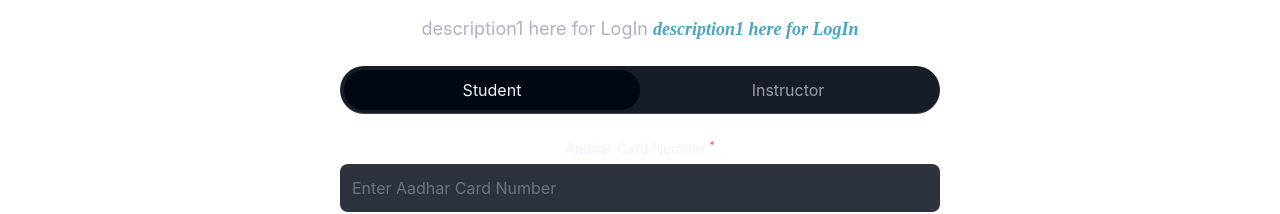
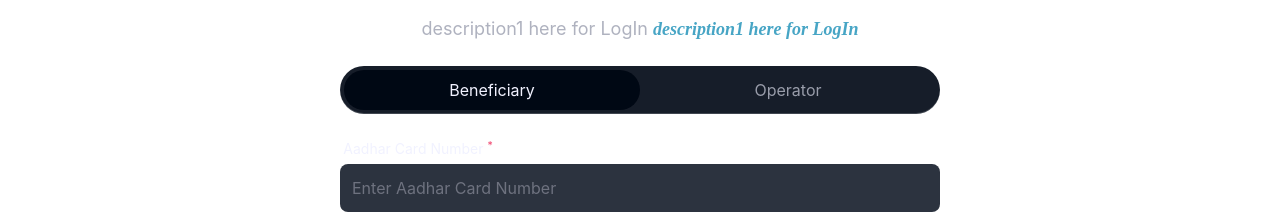
Before and after one commit to KishorAsabe/Amar-Setu-Government-Scheme-Application-Platform, a React (Vite) app: page /login in a window 1280 px wide. Shown: the part 301-515 px from the top of the page. Built offline with nearby package versions, Linux system fonts and the light colour scheme.

Commit message:
update LoginForm.jsx, SchemaDescription.jsx and Home.jsx

```diff
--- a/src/components/core/Auth/LoginForm.jsx
+++ b/src/components/core/Auth/LoginForm.jsx
@@ -39,12 +39,12 @@ function LoginForm() {
   const tabData = [
     {
       id: 1,
-      tabName: "Student",
+      tabName: "Beneficiary",
       type: ACCOUNT_TYPE.STUDENT,
     },
     {
       id: 2,
-      tabName: "Instructor",
+      tabName: "Operator",
       type: ACCOUNT_TYPE.INSTRUCTOR,
     },
   ]
@@ -57,7 +57,7 @@ function LoginForm() {
       <form onSubmit={handleOnSubmit} className="mt-6 flex w-full flex-col gap-y-4">
         {accountType === ACCOUNT_TYPE.STUDENT ? (
           <label className="w-full flex flex-col">
-            <p className="mb-1 text-[0.875rem] leading-[1.375rem] text-richblack-5">
+            <p className=" sm:ml-[-27.75rem] xs:ml-[-14.5rem] mb-1 text-[0.875rem] leading-[1.375rem] text-richblack-5">
               Aadhar Card Number <sup className="text-pink-200">*</sup>
             </p>
             <input
--- a/src/components/schemaz/SchemaDescription.jsx
+++ b/src/components/schemaz/SchemaDescription.jsx
@@ -10,7 +10,7 @@ const SchemaDescription = () => {
   if (!schema) return <div className="p-4 text-center text-red-500">Schema not found</div>;
 
   return (
-    <div className="max-w-3xl mx-auto p-6 border border-gray-300 rounded-lg bg-white shadow-md">
+    <div className="max-w-3xl mx-auto p-6 border border-gray-300 rounded-lg bg-white shadow-md mt-10">
       <h1 className="text-3xl font-bold mb-4">{schema.name}</h1>
       <p className="text-lg text-gray-700 mb-4">{schema.details}</p>
       <h2 className="text-xl font-semibold text-gray-800 mb-2">Benefits</h2>
--- a/src/pages/Home.jsx
+++ b/src/pages/Home.jsx
@@ -6,7 +6,7 @@ import { Link } from "react-router-dom"
 import Footer from "../components/Common/Footer"
 function Home() {
   return (
-    <div className="bg-richblack-800">
+    <div className="bg-white">
     <div>
       <p className="text-center text-6xl">
 
```
